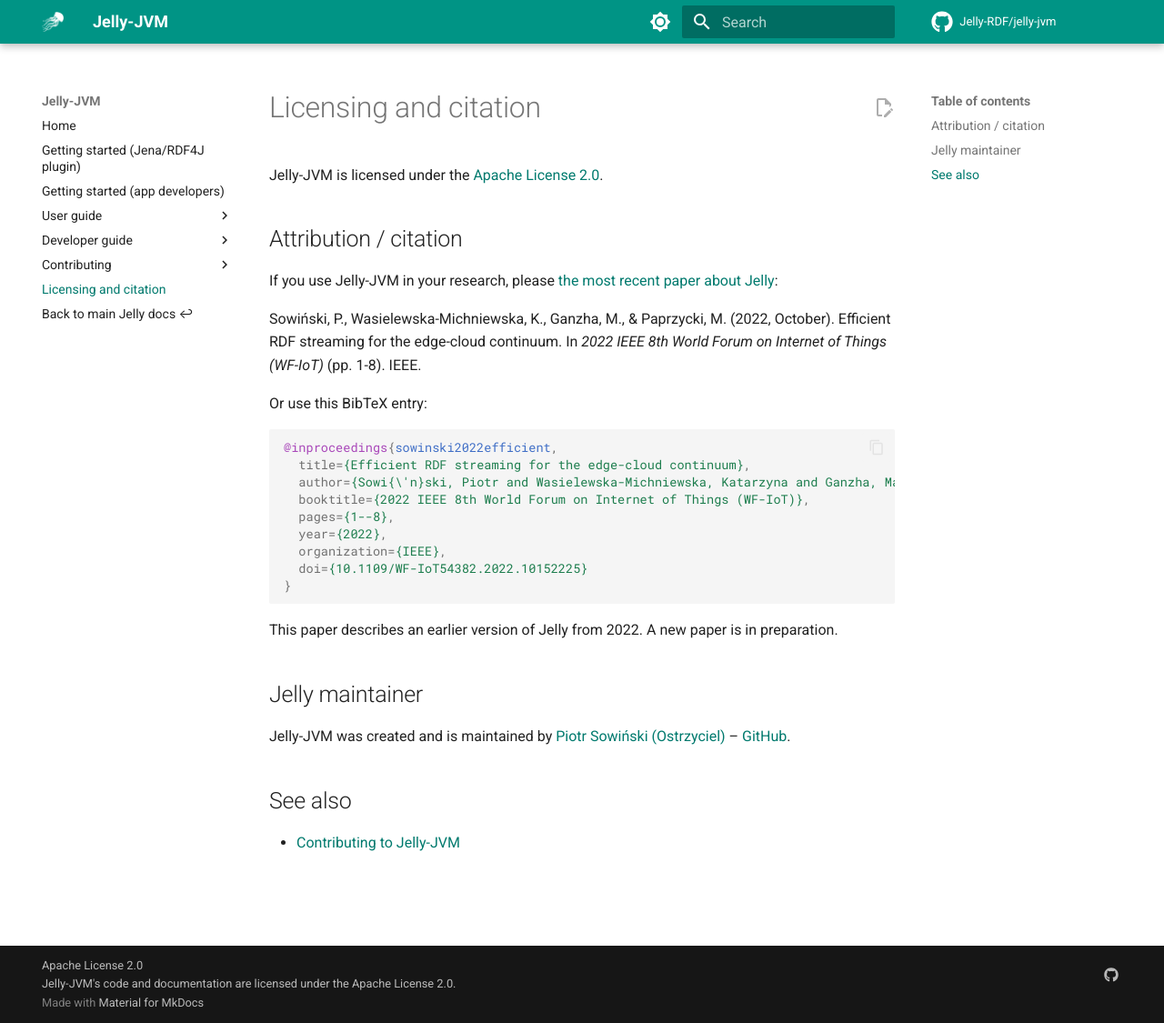
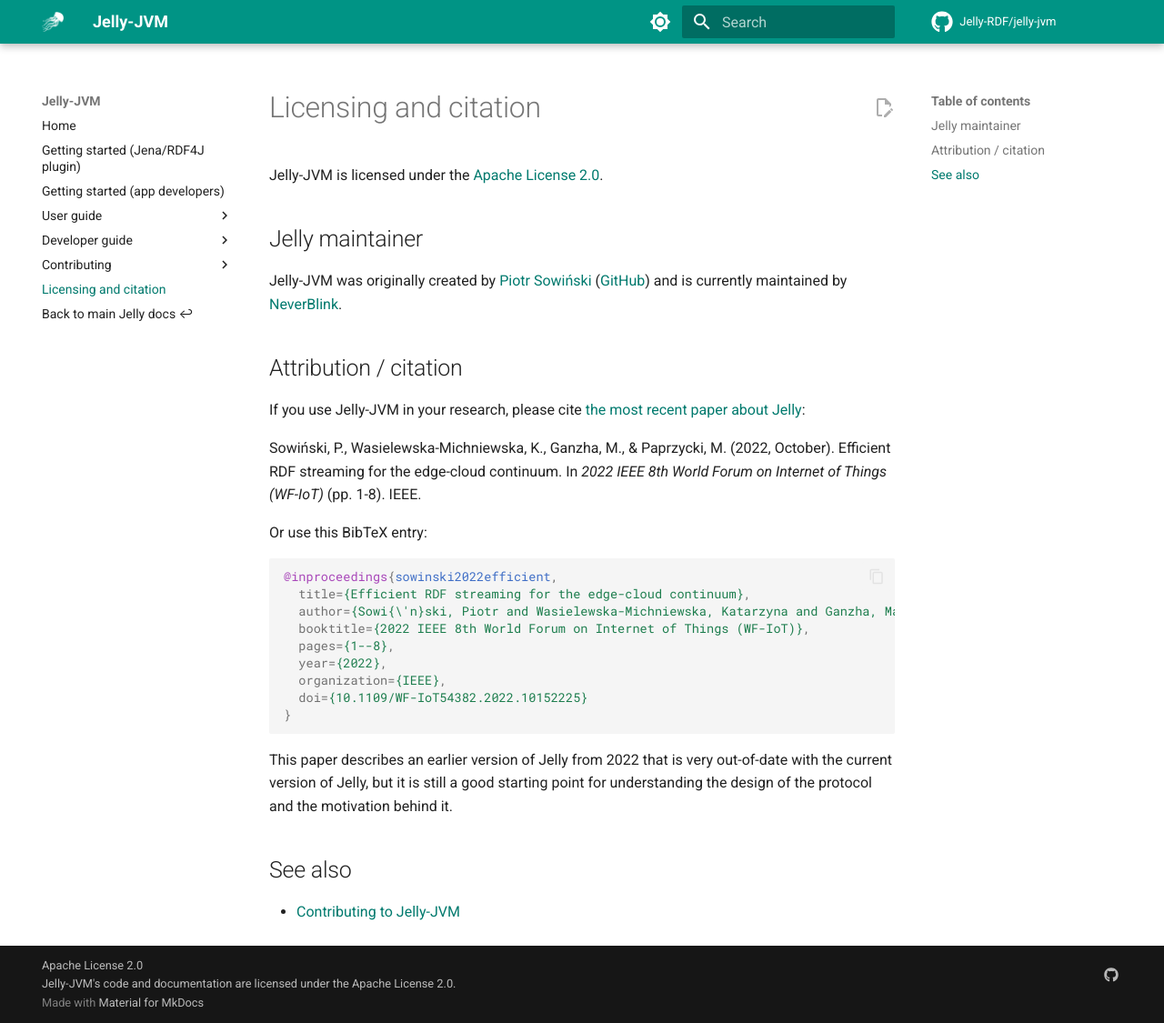
Before and after one commit to Jelly-RDF/jelly-jvm, an MkDocs documentation site: the page built from docs/docs/licensing.md, in a window 1280 px wide and 1125 px high. Shown: the whole window at 91% size. Built offline with MkDocs 1.6.1 and Material for MkDocs 9.7.7, drawn with Linux system fonts in a browser that asks for light colours; comment, search, counter and statistics services are not loaded; the version menu is left out.

Commit message:
Update docs: use cases, citation (#325)
* Update docs: use cases, citation

* -wordiness

* review fixes

````diff
--- a/docs/docs/licensing.md
+++ b/docs/docs/licensing.md
@@ -2,9 +2,13 @@
 
 Jelly-JVM is licensed under the [Apache License 2.0](https://www.apache.org/licenses/LICENSE-2.0).
 
+## Jelly maintainer
+
+Jelly-JVM was originally created by [Piotr Sowiński](https://ostrzyciel.eu) ([GitHub](https://github.com/Ostrzyciel)) and is currently maintained by [NeverBlink](https://neverblink.eu).
+
 ## Attribution / citation
 
-If you use Jelly-JVM in your research, please [the most recent paper about Jelly](https://ieeexplore.ieee.org/abstract/document/10152225):
+If you use Jelly-JVM in your research, please cite [the most recent paper about Jelly](https://ieeexplore.ieee.org/abstract/document/10152225):
 
 Sowiński, P., Wasielewska-Michniewska, K., Ganzha, M., & Paprzycki, M. (2022, October). Efficient RDF streaming for the edge-cloud continuum. In _2022 IEEE 8th World Forum on Internet of Things (WF-IoT)_ (pp. 1-8). IEEE.
 
@@ -22,11 +26,7 @@
 }
 ```
 
-This paper describes an earlier version of Jelly from 2022. A new paper is in preparation.
-
-## Jelly maintainer
-
-Jelly-JVM was created and is maintained by [Piotr Sowiński (Ostrzyciel)](https://ostrzyciel.eu) – [GitHub](https://github.com/Ostrzyciel).
+This paper describes an earlier version of Jelly from 2022 that is very out-of-date with the current version of Jelly, but it is still a good starting point for understanding the design of the protocol and the motivation behind it.
 
 ## See also
 
````
Also changed, not shown: docs/docs/getting-started-devs.md (+3 -1 lines), docs/docs/getting-started-plugins.md (+1 -0 lines).
